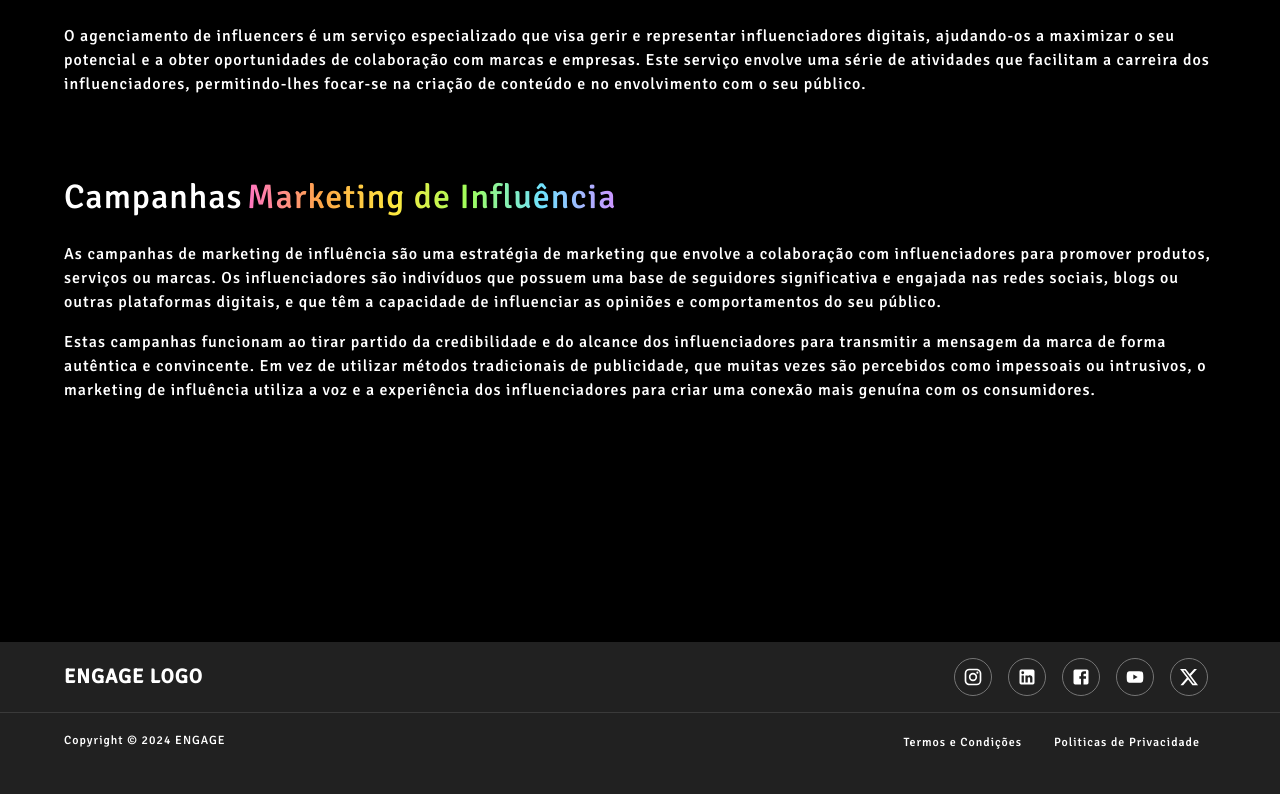
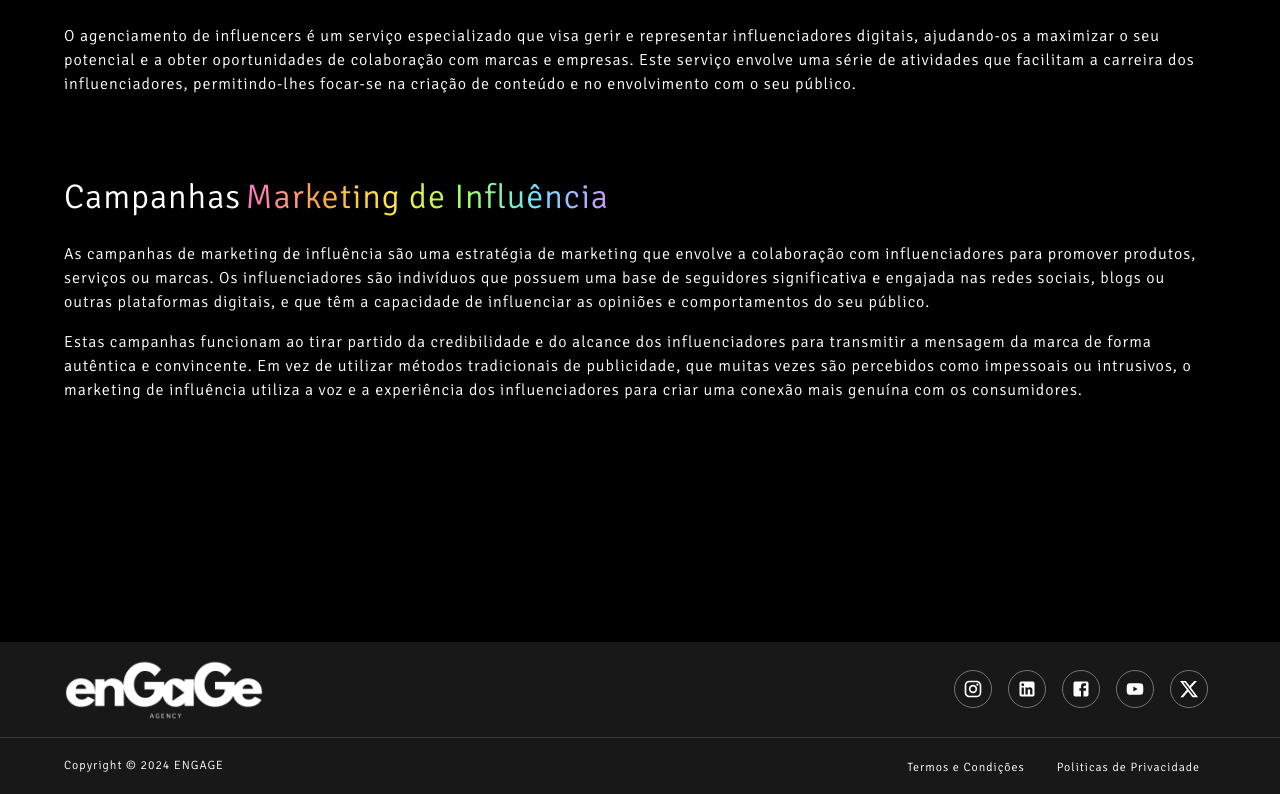
Before and after one commit to spars57/engage, a React (Vite) app: page /services in a window 1280 px wide. Shown: the part 420-1214 px from the top of the page. Before the commit the page ends 1189 px from the top, so only its background shows below. Built offline with nearby package versions, Linux system fonts and the light colour scheme.

Commit message:
Add Engage LOGO

```diff
--- a/index.html
+++ b/index.html
@@ -6,8 +6,8 @@
     <meta name="viewport" content="width=device-width, initial-scale=1.0" />
     <meta property="og:title" content="ENGAGE | Agência de Marketing Digital" />
     <meta property="og:image" content="./src/assets/engage_logo.jpg" />
-    <meta name="description" content="A Engage é uma Agência de Marketing Digital Portuguesa"/>
-    <title>Engage | Social Media Marketing Agency</title>
+    <meta name="description" content="A Engage é uma Agência de Marketing Digital Portuguesa, focada na gestão e acompanhamento de redes sociais."/>
+    <title>Engage | Agência de Marketing Digital</title>
   </head>
   <body style="background-color: #212121;">
     <div id="root"></div>
--- a/src/components/banner/index.tsx
+++ b/src/components/banner/index.tsx
@@ -30,7 +30,7 @@ const Banner: FC = () => {
       <Grid container>
         <Grid item xs={12} md={7}>
           <Box>
-            <Slide in={true} direction="down" timeout={500}>
+            <Slide in={true} direction="down">
               <Typography
                 color="secondary"
                 variant={isMobile ? "h4" : "h2"}
@@ -39,7 +39,7 @@ const Banner: FC = () => {
                 Encontre
               </Typography>
             </Slide>
-            <Slide in={true} direction="left" timeout={500}>
+            <Slide in={true} direction="left">
               <GradientTypography
                 variant={isMobile ? "h4" : "h2"}
                 textAlign={isMobile ? "center" : "left"}
@@ -48,7 +48,7 @@ const Banner: FC = () => {
                 profissionais talentosos
               </GradientTypography>
             </Slide>
-            <Slide in={true} direction="right" timeout={500}>
+            <Slide in={true} direction="right">
               <Typography
                 variant={isMobile ? "h4" : "h2"}
                 color="secondary"
@@ -57,7 +57,7 @@ const Banner: FC = () => {
                 para a sua empresa
               </Typography>
             </Slide>
-            <Slide direction="up" in={true} timeout={500}>
+            <Slide direction="up" in={true}>
               <Box mt={3} width={isMobile ? "100%" : "75%"}>
                 <Typography
                   variant="body1"
@@ -75,7 +75,7 @@ const Banner: FC = () => {
                 </Typography>
               </Box>
             </Slide>
-            <Fade in={true} timeout={500}>
+            <Fade in={true}>
               <Box
                 display="flex"
                 justifyContent={isMobile ? "center" : "left"}
--- a/src/components/footer/index.tsx
+++ b/src/components/footer/index.tsx
@@ -6,7 +6,7 @@ import SocialMediaFooterComponent from "./social-media";
 const Footer: FC = () => {
   const theme = useTheme();
   return (
-    <Box display="flex" flexDirection={"column"}>
+    <Box display="flex" bgcolor="#181818" flexDirection={"column"}>
       <Container maxWidth="lg">
         <Box
           py={2}
--- a/src/components/logo/index.tsx
+++ b/src/components/logo/index.tsx
@@ -1,16 +1,27 @@
-import { Box, Typography } from "@mui/material";
+import { Box } from "@mui/material";
+import { FC } from "react";
+import logo from "../../assets/engage_short_logo.png";
+import { isMobile } from "../../utils/is-mobile";
 import { smoothScrollTo } from "../../utils/scroll-to-element";
 
-export const Logo = () => {
+export const Logo: FC<{ width?: number }> = ({
+  width = isMobile() ? 130 : 200,
+}) => {
   return (
     <Box display="flex">
-      <Typography
+      {/* <Typography
         onClick={() => smoothScrollTo("banner")}
         color="secondary"
-        variant="h6"
+        variant="h5"
       >
         ENGAGE LOGO
-      </Typography>
+      </Typography> */}
+      <img
+        width={width}
+        style={{ filter: "invert(1)" }}
+        onClick={() => smoothScrollTo("banner")}
+        src={logo}
+      />
     </Box>
   );
 };
--- a/src/styles/theme.ts
+++ b/src/styles/theme.ts
@@ -20,7 +20,7 @@ export const Theme = createTheme({
   typography: {
     allVariants: {
       letterSpacing: 1,
-      fontFamily: "signika-medium",
+      fontFamily: "signika-light",
     },
     h6: {
       fontWeight: "bold",
```
Also changed, not shown: src/assets/engage_short_logo.png (added).
